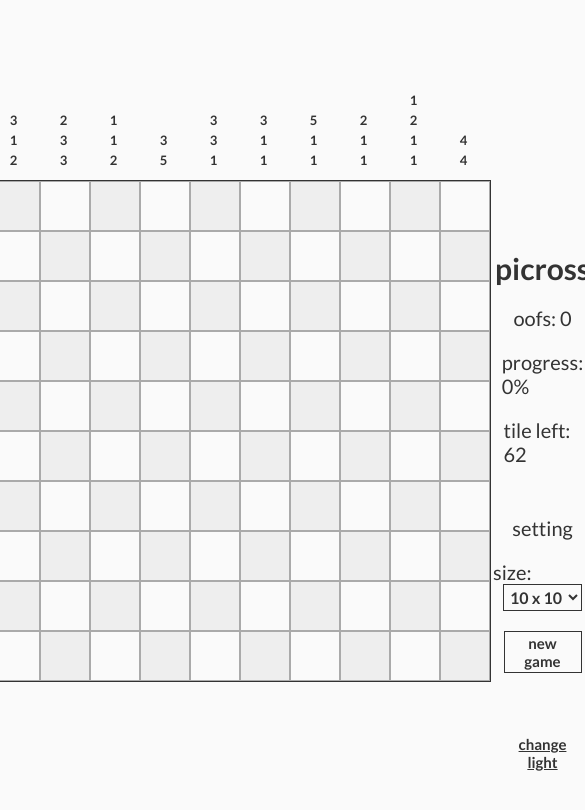
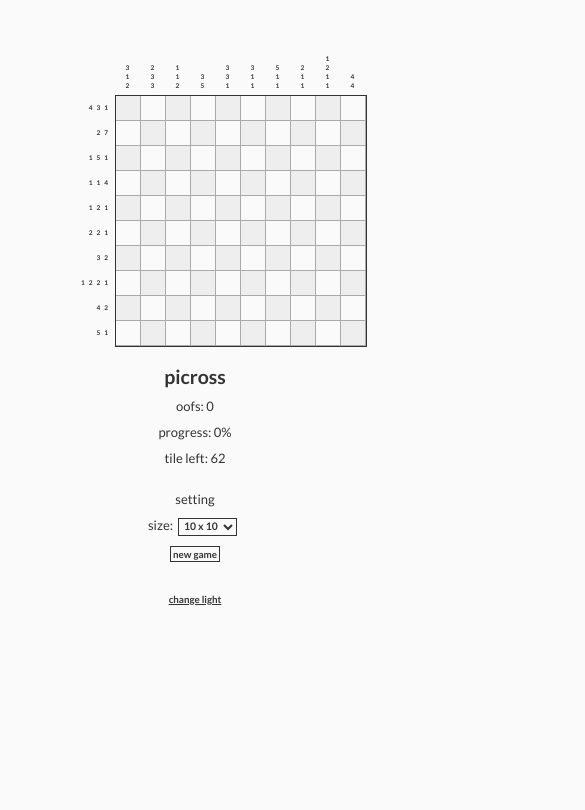
Before and after one commit to Geetguud/picross, a React (Create React App) app: page / in a window 390 px wide. Shown: the top 810 px of the page, 585 px wide, since content can reach past the window. Built offline with nearby package versions, Linux system fonts and the light colour scheme.

Commit message:
Attempt at mobile support

```diff
--- a/src/components/board.css
+++ b/src/components/board.css
@@ -12,7 +12,8 @@
 
 .tile {
     cursor: pointer;
-    border: 0.01px solid var(--darkerlight);
+    border-right: 0.01px solid var(--darkerlight);
+    border-bottom: 0.01px solid var(--darkerlight);
 }
 
 .checker { background-color: var(--light); }
--- a/src/components/sidebar.css
+++ b/src/components/sidebar.css
@@ -66,3 +66,11 @@
     background-color: transparent;
     text-decoration: none;
 }
+
+@media (max-width: 600px) {
+    .sidebar {
+        width: 90%;
+        margin-top: 3rem;
+        font-size: 1.3em;
+    }
+}
--- a/src/index.css
+++ b/src/index.css
@@ -33,8 +33,7 @@ html {
 
 .main {
     width: 100%;
-    min-height: 120vh;
-    align-items: initial;
+    padding: 1rem 0;
 }
 
 #board-area {
@@ -45,3 +44,14 @@ html {
     grid-template-columns: 1fr 5fr;
     grid-template-rows: 1fr 5fr;
 }
+
+@media (max-width: 900px) { html { font-size: 9px; } }
+@media (max-width: 800px) { html { font-size: 8px; } }
+@media (max-width: 700px) { html { font-size: 7px; } }
+@media (max-width: 600px) { html { font-size: 6px; } }
+@media (max-width: 500px) { html { font-size: 5px; } }
+
+@media (max-width: 600px) {
+    .main { flex-direction: column; }
+    #board-area { margin: 0; }
+}
```
